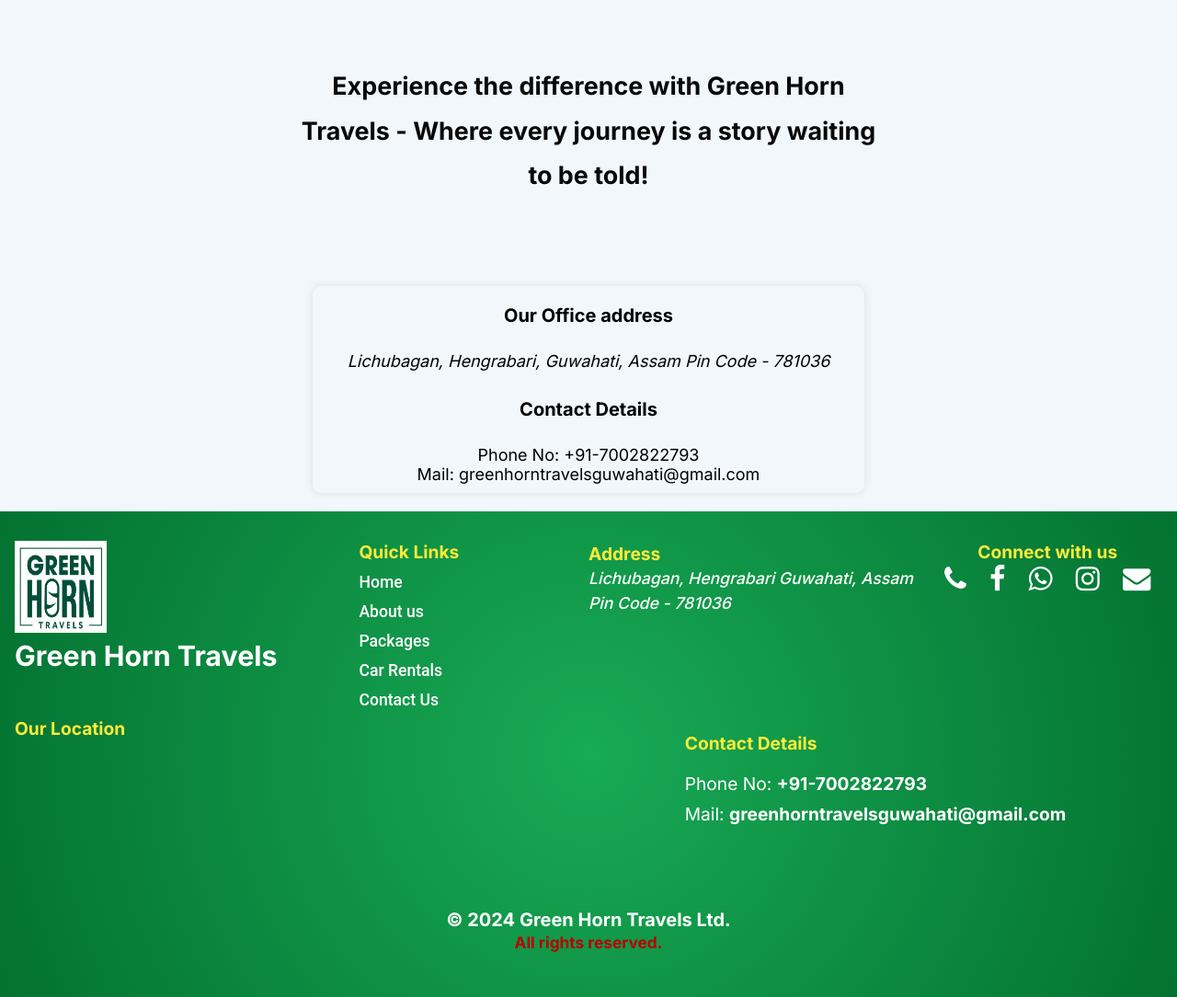
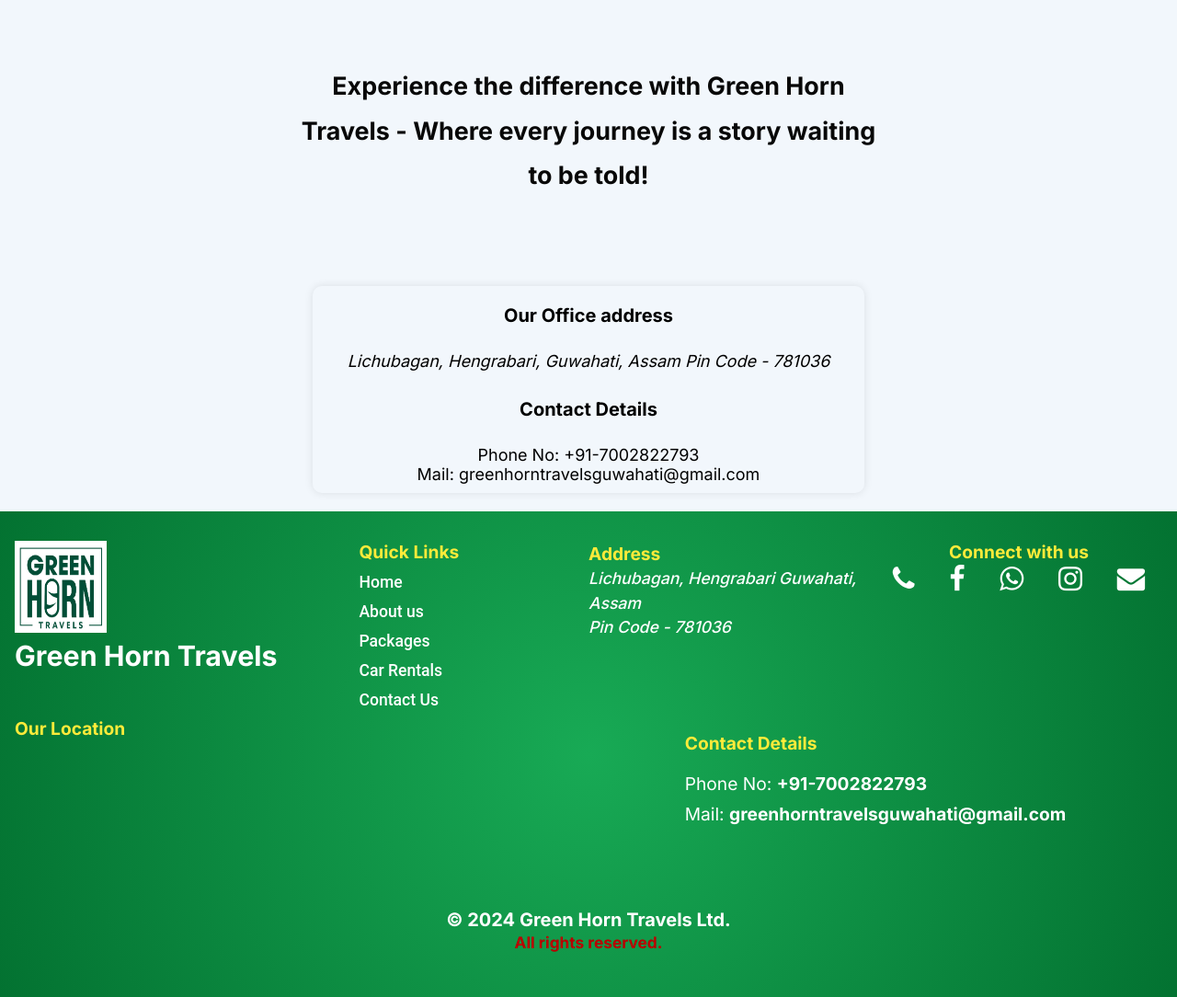
Before and after one commit to Abhishek10351/green-horn-travels, a Next.js app: page /about-us in a window 1280 px wide. Shown: the part 3000-4084 px from the top of the page at 92% size. Built offline with nearby package versions, Linux system fonts and the light colour scheme; grey boxes are pictures that could not be loaded.

Commit message:
add new meta data

```diff
--- a/components/globals/Footer/Footer.css
+++ b/components/globals/Footer/Footer.css
@@ -8,7 +8,7 @@
   margin: 0;
   box-sizing: border-box;
   display: grid;
-  grid-template-columns: 1.2fr 0.8fr 1.2fr 0.8fr;
+  grid-template-columns: 1.2fr 0.8fr 1fr 1fr;
   grid-template-rows: 1fr 1fr 0.4fr;
   grid-template-areas: "logo links address social" " map map contact contact " "bottom bottom bottom bottom";
 }
--- a/components/globals/Footer/Footer.jsx
+++ b/components/globals/Footer/Footer.jsx
@@ -44,7 +44,8 @@ export default function Footer() {
           <div className="footer-contact">
               <h3 className="contact-details">Contact Details</h3>
               <p>
-          Phone No: <a href="tel:+91-7002822793">+91-7002822793</a> <br />
+                  Phone No: <a href="tel:+91-7002822793">+91-7002822793</a>{" "}
+                  <br />
                   Mail:{" "}
                   <a href="mailto:greenhorntravelsguwahati@gmail.com">
                       greenhorntravelsguwahati@gmail.com
@@ -59,7 +60,7 @@ export default function Footer() {
                       <a href="tel:+917002822793">
                           <i className="fa fa-phone"></i>
                       </a>
-            <a href="#">
+                      <a href="https://www.facebook.com/profile.php?id=61561150500796">
                           <i className="fa fa-facebook"></i>
                       </a>
                       <a href="https://wa.me/7002822793">
--- a/components/location/PackagesCardSection/PackagesCard.jsx
+++ b/components/location/PackagesCardSection/PackagesCard.jsx
@@ -1,7 +1,7 @@
 import "./Packages.css";
 export default function PackagesCard({ title, image, info, overlay }) {
     const image_path = "/assets/package-images/";
-    const package_path = `/tour-packages/${title.toLowerCase()}`;
+    const package_path = `/tour-packages/${title.toLowerCase().replace(/ /g, "-")}`;
     return (
         <div className="ag-packages_item">
             <a href={package_path} className="ag-packages-item_link">
--- a/src/app/layout.js
+++ b/src/app/layout.js
@@ -15,6 +15,8 @@ export default function RootLayout({ children }) {
         <link rel="icon" href="/favicon.ico" />
         <link rel="stylesheet" href={inter.url} />
         <meta name="google-site-verification" content="iozI_H9hDHLq0fSbDhN9X1QMHR6Nae9ypfpLNB1B79o" />
+        <meta name="viewport" content="width=device-width, initial-scale=1.0"/>
+
       </head>
       <body className={inter.className}>{children}</body>
     </html>
```
Lines whose indentation alone changed are shown as unchanged.
